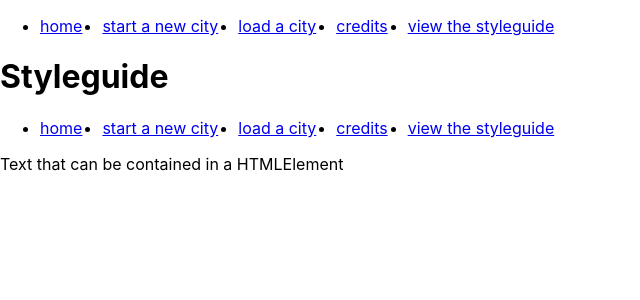
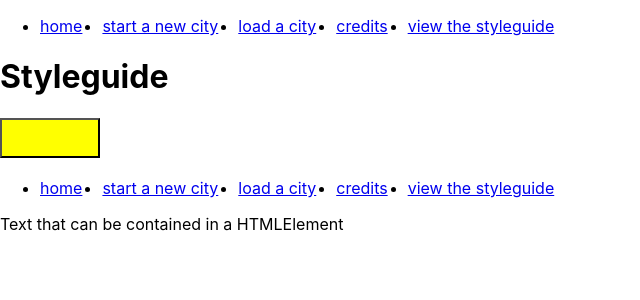
Before and after one commit to danihall/oss-sim-city, a React (Create React App) app: page /styleguide in a window 1280 px wide. Shown: the top 300 px of the page, without its empty margins (0-640 px from the left). Built offline with nearby package versions, Linux system fonts and the light colour scheme.

Commit message:
create daynighttoggler and daynightsvg

```diff
--- /dev/null
+++ b/src/components/DayNightToggler/DayNightToggler.module.scss
@@ -0,0 +1,15 @@
+.button-day-night {
+    font-size: 0;
+    width: 100px;
+    height: 40px;
+    cursor: pointer;
+    overflow: hidden;
+
+    &[aria-pressed="false"] {
+        background-color: yellow;
+    }
+
+    &[aria-pressed="true"] {
+        background-color: violet;
+    }
+}
--- /dev/null
+++ b/src/components/DayNightToggler/DayNightToggler.tsx
@@ -0,0 +1,24 @@
+import { useState } from "react";
+
+import { DayNightSVG } from "../_icons/DayNightSVG/DayNightSVG";
+
+import css from "./DayNightToggler.module.scss";
+
+const DayNightToggler = () => {
+  const [is_pressed, setPressed] = useState(false);
+
+  const handleClick = () => setPressed(!is_pressed);
+
+  return (
+    <button
+      className={css["button-day-night"]}
+      onClick={handleClick}
+      aria-pressed={is_pressed}
+    >
+      toggle between day and night
+      <DayNightSVG is_night={is_pressed} />
+    </button>
+  );
+};
+
+export { DayNightToggler };
--- /dev/null
+++ b/src/components/_icons/DayNightSVG/DayNightSVG.module.scss
@@ -0,0 +1,6 @@
+.svg-day-night {
+    fill: black;
+    &.night {
+        opacity: .2;
+    }
+}
--- /dev/null
+++ b/src/components/_icons/DayNightSVG/DayNightSVG.tsx
@@ -0,0 +1,13 @@
+import css from "./DayNightSVG.module.scss";
+
+interface IDayNightSVG {
+  is_night: boolean;
+}
+
+const DayNightSVG = ({ is_night = true }: IDayNightSVG) => {
+  const className = [css["svg-day-night"], is_night ? "night" : ""].join(" ");
+
+  return <svg className={className} aria-hidden="true"></svg>;
+};
+
+export { DayNightSVG };
--- a/src/pages/StyleguidePage/componentsToRender.json
+++ b/src/pages/StyleguidePage/componentsToRender.json
@@ -1,4 +1,9 @@
 {
+  "DayNightToggler": {
+    "fake_props_variant": [
+      {}
+    ]
+  },
   "Nav": {
     "fake_props_variant": [
       {}
--- a/src/pages/StyleguidePage/index.ts
+++ b/src/pages/StyleguidePage/index.ts
@@ -1 +1 @@
-export {Nav} from "../../components/Nav/Nav";export {TextBlock} from "../../components/TextBlock/TextBlock";
+export {DayNightToggler} from "../../components/DayNightToggler/DayNightToggler";export {Nav} from "../../components/Nav/Nav";export {TextBlock} from "../../components/TextBlock/TextBlock";
```
